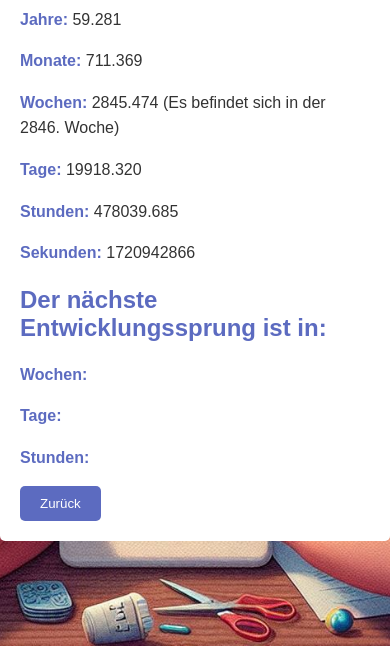
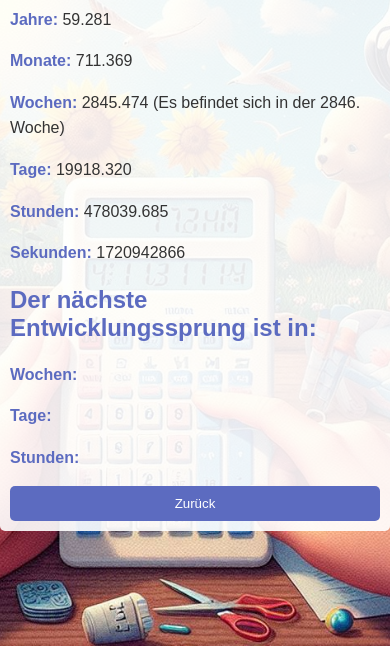
Before and after one commit to Philwi/baby_weeks, a plain HTML site: page result.html in a window 390 px wide. Shown: the part 198-844 px from the top of the page. Drawn offline with Linux system fonts and the light colour scheme.

Commit message:
feat: add responsiveness for mobile

```diff
--- a/result.html
+++ b/result.html
@@ -1,6 +1,7 @@
 <!DOCTYPE html>
 <html>
 <head>
+<meta name="viewport" content="width=device-width, initial-scale=1">
 <style>
 body {
   font-family: Arial, sans-serif;
@@ -17,9 +18,10 @@ body {
 
 .container {
   max-width: 600px;
+  width: 90%; /* Make the container responsive */
   margin: 0 auto;
   padding: 20px;
-  background-color: rgba(255, 255, 255); /* Semi-transparent white */
+  background-color: rgba(255, 255, 255, 0.9); /* Semi-transparent white */
   border-radius: 5px;
 }
 
@@ -58,6 +60,18 @@ p {
 .result span {
   font-weight: normal;
   color: #333;
+}
+
+@media (max-width: 600px) {
+  /* Adjust styles for smaller screens */
+  .container {
+    width: 100%;
+    padding: 10px;
+  }
+
+  .primary-btn {
+    width: 100%;
+  }
 }
 
 </style>
```
Also changed, not shown: index.html (+3 -1 lines).
